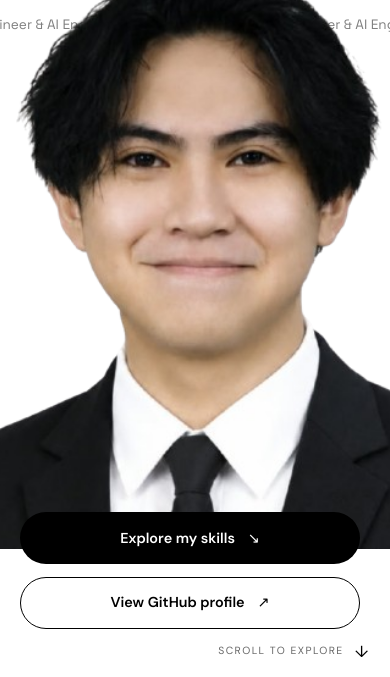
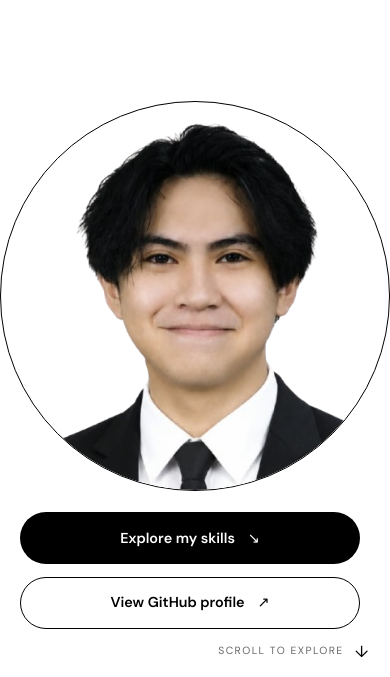
Before and after one commit to Tonnyton30/Portfolio, a plain HTML site: page index.html in a window 390 px wide. Shown: the part 167-844 px from the top of the page. Drawn offline with Linux system fonts and the light colour scheme.

Commit message:
fixed hero mobile view

```diff
--- a/style.css
+++ b/style.css
@@ -210,6 +210,7 @@ main {
   transform-origin: center bottom;
   border-radius: 0;
   filter: none;
+  border-radius: 50%;
 }
 .homebutton {
   position: absolute;
@@ -675,12 +676,29 @@ main {
     font-size: clamp(3.25rem, 11vw, 5.8rem);
   }
   .disc {
-    top: clamp(5.75rem, 12vh, 7.5rem);
+    top: clamp(3.75rem, 1vh, 5.5rem);
     font-size: 0.85rem;
   }
   .phone {
+    top: 50%;
+    transform: translate(-50%, -50%);
     bottom: 8rem;
-    width: min(100vw, clamp(375px, 58.5svh, 457.5px));
+    width: min(50vw, clamp(375px, 58.5svh, 457.5px));
+    bottom: 10rem;
+    width: min(100vw, 400px);
+    aspect-ratio: 1;
+    overflow: hidden;
+    border: 1px solid #000;
+    border-radius: 50%;
+  }
+  .phone img {
+    width: 100%;
+    height: 100%;
+    object-fit: cover;
+    object-position: center 20%;
+    transform: none;
+    border: 0;
+    border-radius: 50%;
   }
   .homebutton {
     right: 20px;
```
